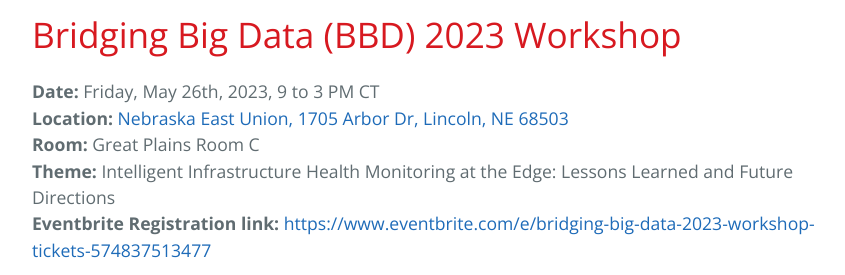
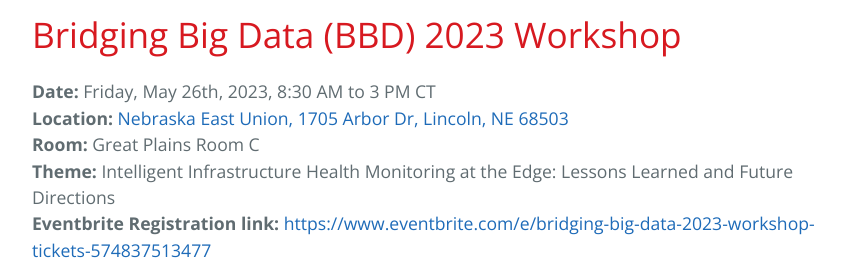
Before and after one commit to BridgingBigData/BridgingBigData.github.io, a Jekyll site: the page built from pages/bbd2023.md, in a window 1280 px wide and 900 px high, scrolled down 564 px, cut to the strip 181-456 px from the top of the window. Shown: the whole strip, without its empty margins (192-1037 px from the left). Built offline with Jekyll 4.4.1, drawn with Linux system fonts in a browser that asks for light colours.

Commit message:
Update bbd2023.md

```diff
--- a/pages/bbd2023.md
+++ b/pages/bbd2023.md
@@ -7,7 +7,7 @@
 
 # Bridging Big Data (BBD) 2023 Workshop
 
-**Date:** Friday, May 26th, 2023, 9 to 3 PM CT
+**Date:** Friday, May 26th, 2023, 8:30 AM to 3 PM CT
 **Location:** [Nebraska East Union, 1705 Arbor Dr, Lincoln, NE 68503](https://goo.gl/maps/wzDKyrJDrwcrgecq7)
 **Room:** Great Plains Room C
 **Theme:** Intelligent Infrastructure Health Monitoring at the Edge: Lessons Learned and Future Directions
```
